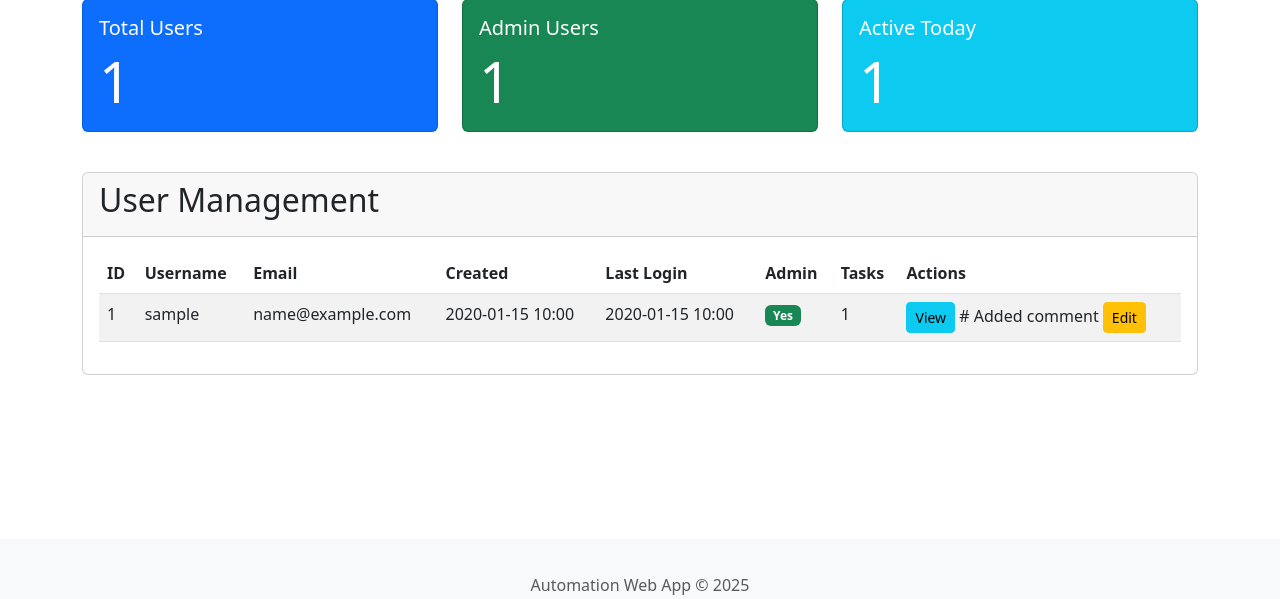
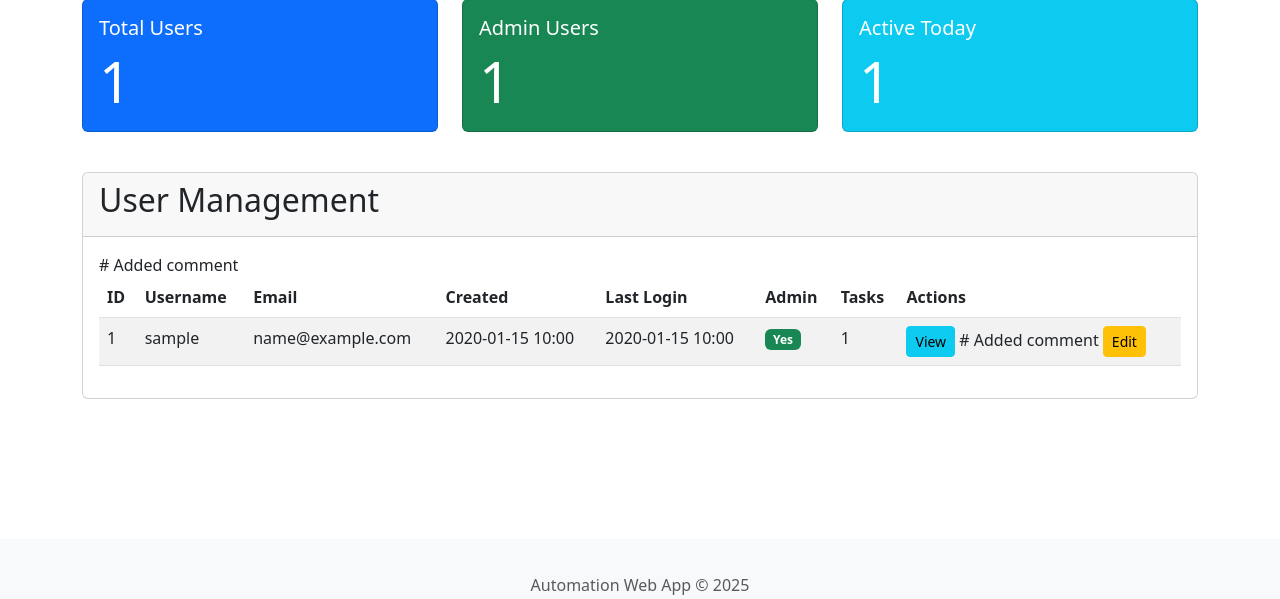
Before and after one commit to Yesh2344/Automation-Web-Application, a Flask app: page /auth/admin in a window 1280 px wide. Shown: the part 201-800 px from the top of the page. Run offline with Flask 3, Linux system fonts and the light colour scheme; a user stored in the database is signed in; tables that the repository leaves empty hold one stand-in row (values such as "Sample post"); parts of the project's set-up code (start-up, migrations or seed data) failed here and were passed over.

Commit message:
Update test cases

```diff
--- a/app/templates/auth/admin.html
+++ b/app/templates/auth/admin.html
@@ -62,6 +62,7 @@
                             </tr>
                         </thead>
                         <tbody>
+# Added comment
                             {% for user in users %}
                             <tr>
                                 <td>{{ user.id }}</td>
```
